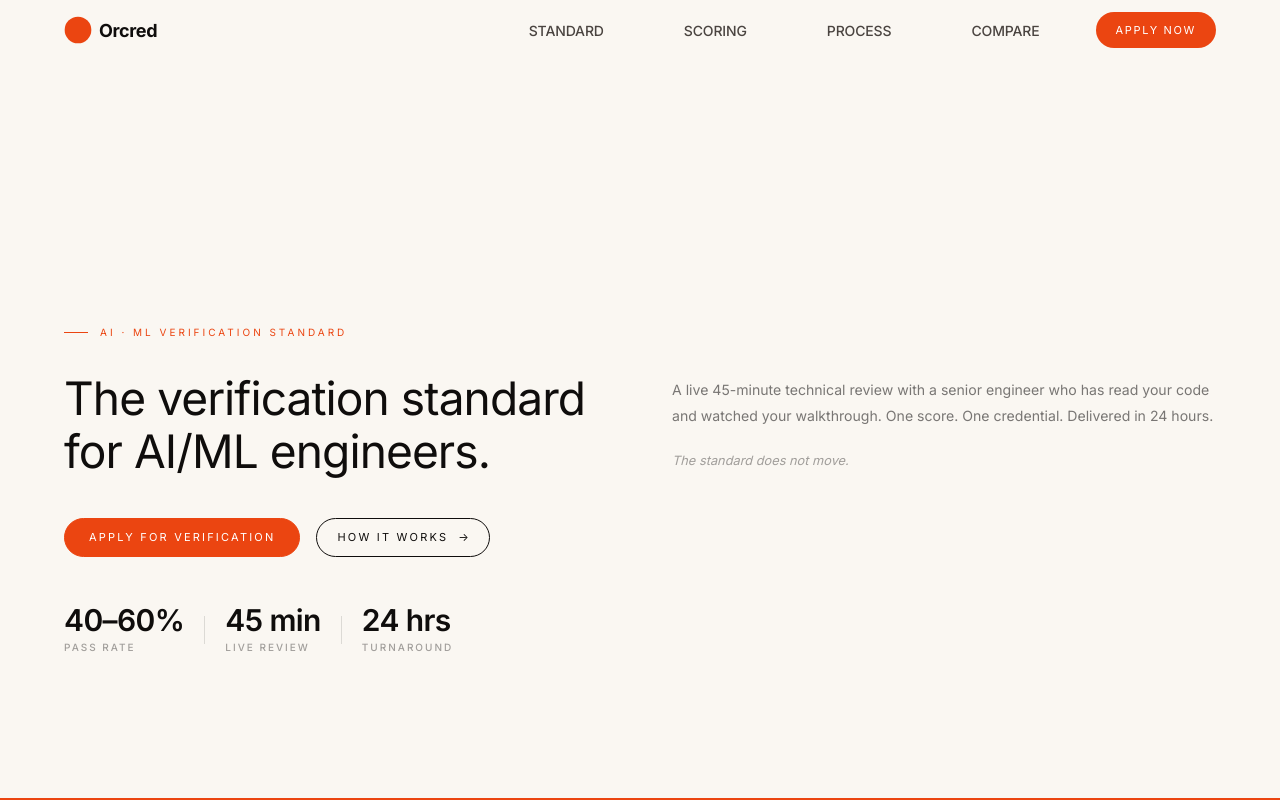
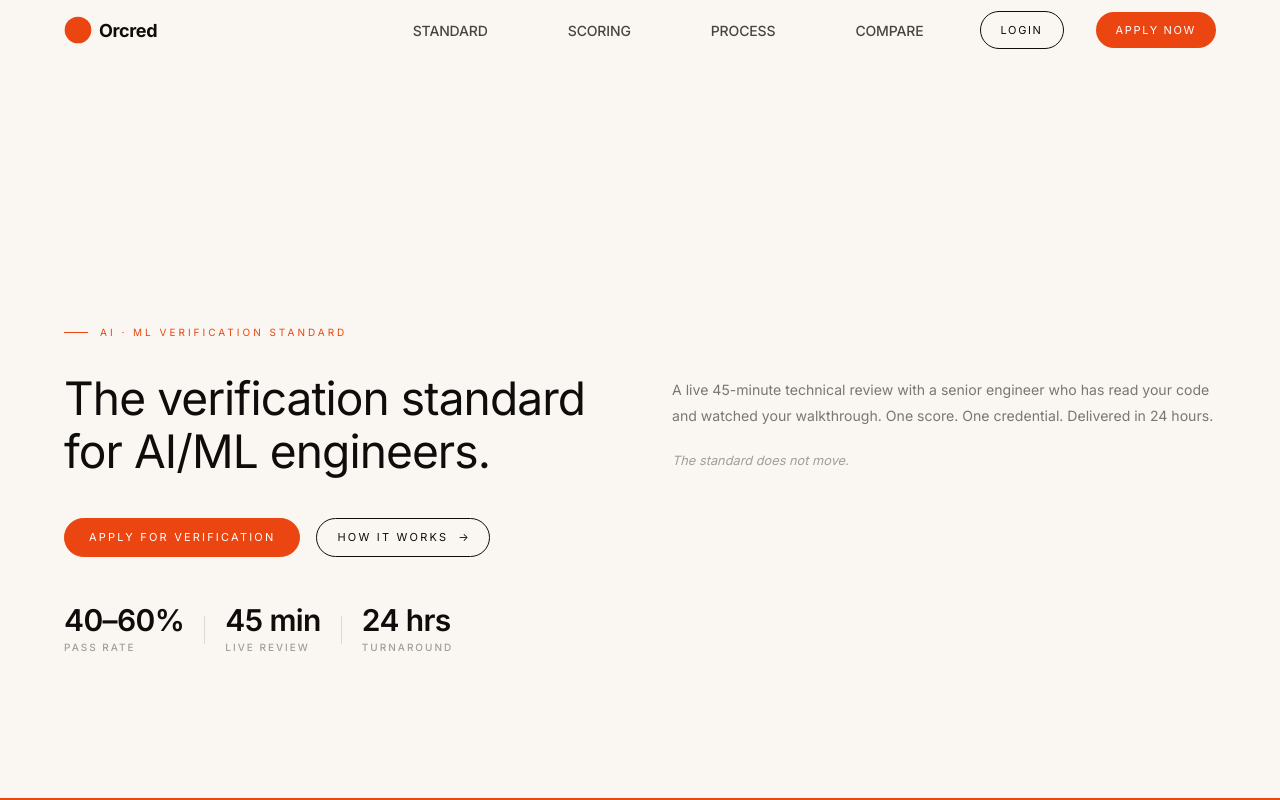
Before and after one commit to orcred-org/frontend, a Next.js app: page / in a window 1280 px wide. Shown: the top 800 px of the page. Built offline with nearby package versions, Linux system fonts and the light colour scheme.

Commit message:
feat: add login button to navbar
- Add Login button to navigation header
- Directs to /dashboard/auth for magic link authentication
- Styled as secondary button (outlined) next to Apply Now CTA
- Matches Orcred design system with pill shape and hover effects

```diff
--- a/components/Navbar.tsx
+++ b/components/Navbar.tsx
@@ -100,6 +100,23 @@ export default function Navbar() {
             )
           )}
 
+          {/* Login button */}
+          <Link
+            href="/dashboard/auth"
+            className="font-label-sm uppercase tracking-[0.15em] text-[11px] px-5 py-2.5"
+            style={{
+              backgroundColor: "transparent",
+              color:            "#0f0d0c",
+              border:           "1px solid #0f0d0c",
+              borderRadius:     "100px",
+              transition:       "opacity 0.15s ease",
+            }}
+            onMouseEnter={e => ((e.currentTarget as HTMLElement).style.opacity = "0.6")}
+            onMouseLeave={e => ((e.currentTarget as HTMLElement).style.opacity = "1")}
+          >
+            Login
+          </Link>
+
           {/* Apply Now — inside nav group */}
           <Link
             href="/get-verified"
```
